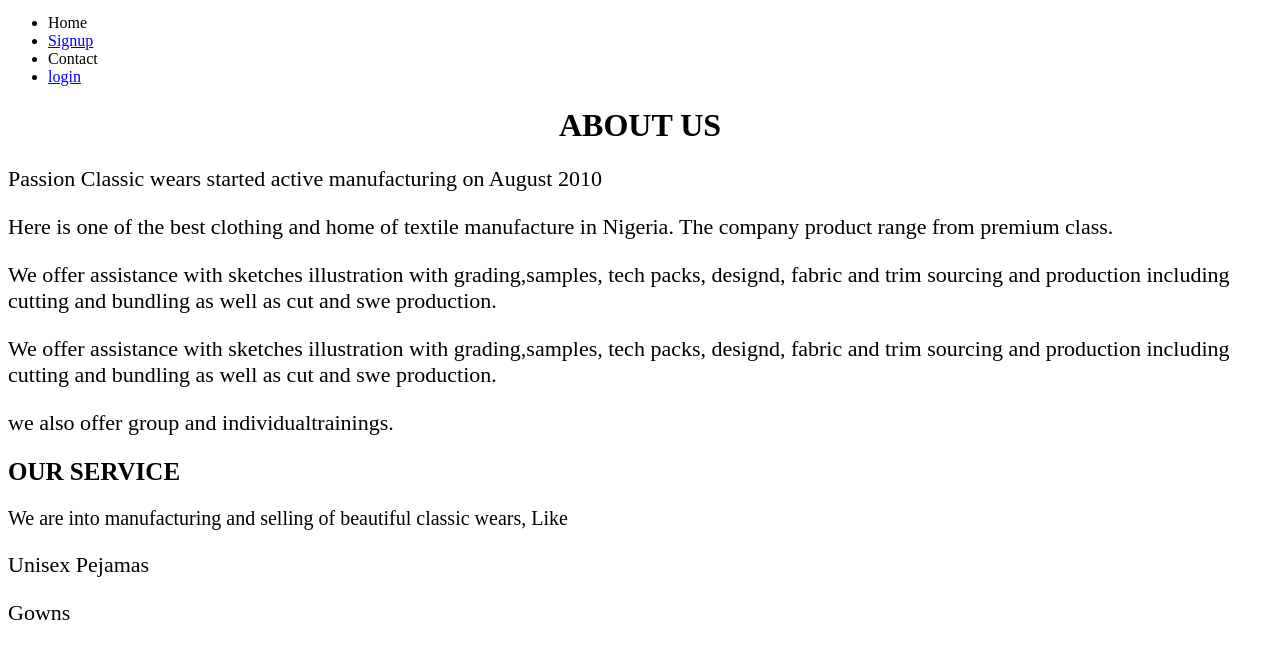
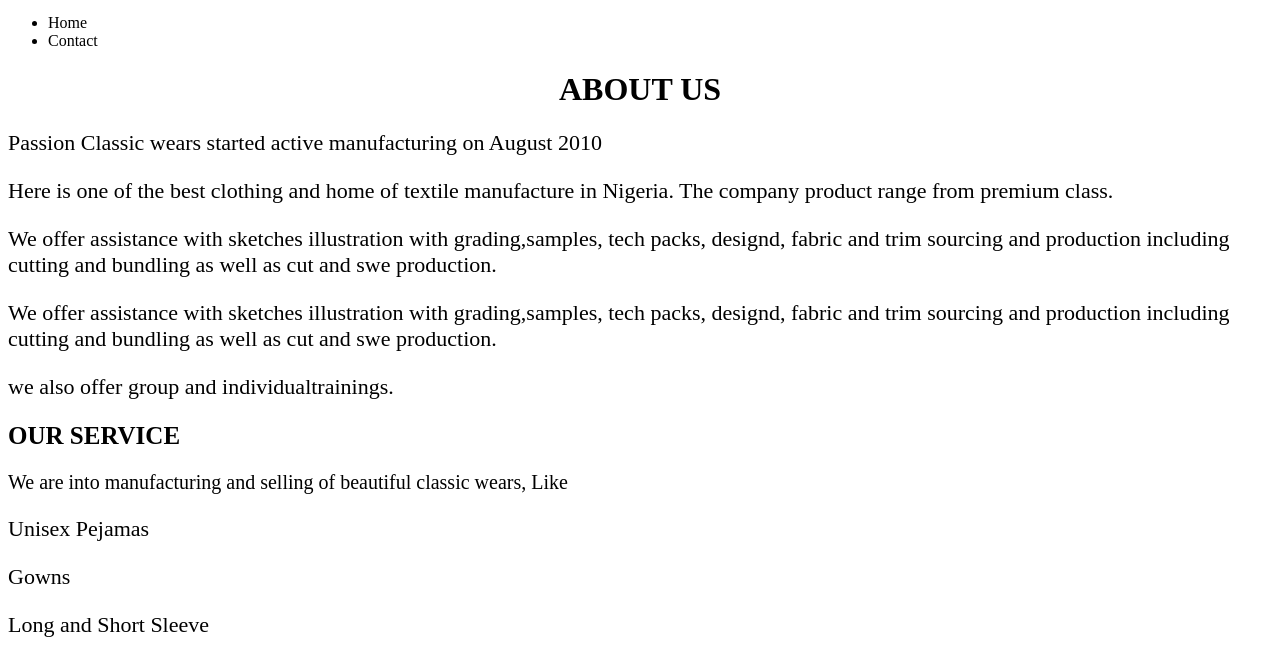
Before and after one commit to passiontech2022/passiontech, a website: page church/UI/home.html in a window 1280 px wide. Shown: the part 140-785 px from the top of the page. Drawn offline with Linux system fonts and the light colour scheme.

Commit message:
Update home.html

```diff
--- a/church/UI/home.html
+++ b/church/UI/home.html
@@ -12,9 +12,9 @@
 <div id="ul">
 <ul>
 <li> Home</li>
-<li><a href="registe.php">Signup</a></li>
+
 <li> Contact</li>
-<li> <a href="logi.php">login </a></li>
+
 </ul>
 </div>
 </nav>
```
